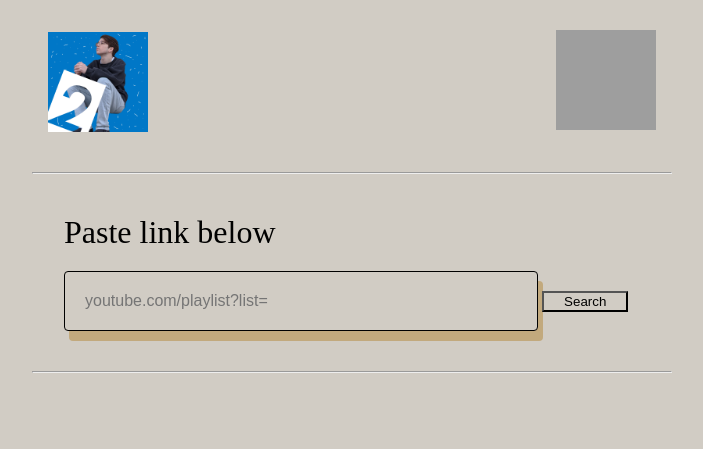
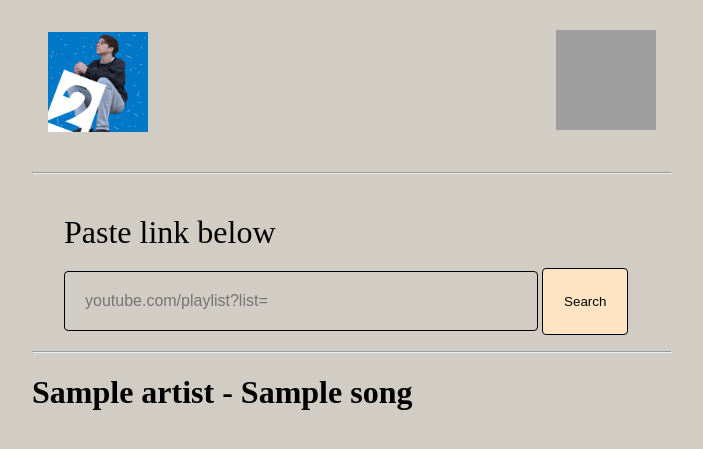
Before and after one commit to clavesi/ytplaylist-music-copyright, a Flask app: template templates/main.html in a window 1280 px wide. Shown: the top 449 px of the page, without its empty margins (288-991 px from the left). Run offline with Flask 2, Linux system fonts and the light colour scheme; the template is opened without the code that fills it: most values are stand-ins (such as "Sample title", 1, 10 or a date in 2020); some libraries are stand-ins or nearby versions; grey boxes are pictures that could not be loaded.

Commit message:
AJAX, process videos, return html

```diff
--- a/app.py
+++ b/app.py
@@ -1,20 +1,39 @@
-from flask import Flask, render_template
-import youtube_dl
+from os import error
+from flask import Flask, render_template, request
+import youtube_dl, time, json, flask
 
 app = Flask(__name__)
 
 @app.route('/')
-def hello():
-    url = 'https://www.youtube.com/watch?v=kOZoLTQzpfg'
+def index():
+    # https://colorpalettes.net/color-palette-4221/
+    return render_template('main.html')
 
+@app.route('/process', methods=['POST'])
+def process():
+    # test - https://www.youtube.com/playlist?list=PLyEROMcux1lU6vV-axvuv52ldd5m3nwWG
+    # real - https://www.youtube.com/playlist?list=PLyEROMcux1lW4ybgltuzB2W-cmzCViSpR
+    # url = 'https://www.youtube.com/playlist?list=PLyEROMcux1lU6vV-axvuv52ldd5m3nwWG'
+    url = request.form['link']
+
+    # Extract videos from playlist and get info
     ydl = youtube_dl.YoutubeDL({})
     with ydl:
-        video = ydl.extract_info(url, download=False)
-    # print('{} - {}'.format(video['artist'], video['track']))
-    # https://colorpalettes.net/color-palette-4221/
+        extraction = ydl.extract_info(url, download=False)
+        videos = extraction['entries']
 
-    # return render_template('main.html', artist=video['artist'], song=video['track'])
-    return render_template('main.html')
+    # Search videos for any obvious copyright
+    copyrightedVideos = []
+    for video in videos:
+        try:
+            if video['artist'] != None:
+                copyrightedVideos.append([video['artist'], video['track'], video['webpage_url']])
+        except error:
+            print(error)
+
+    # print(f'{len(copyrightedVideos)} out of {len(videos)} videos had obvious copyrighted music')
+    # print(copyrightedVideos)
+    return render_template('videos.html', videos=copyrightedVideos)
 
 if __name__ == "__main__":
     app.run(debug=True)
--- a/static/css/main.css
+++ b/static/css/main.css
@@ -49,6 +49,7 @@ section {
 
 .link_box {
     width: 100%;
+    height: 5em;
 }
 
 .input input {
@@ -56,11 +57,14 @@ section {
     font-size: 1em;
     border: 1px solid black;
     border-radius: 4px;
-    box-shadow: 5px 10px #c2a97d;
     margin: 20px 0px;
     padding: 20px;
 }
 
 .input button {
+    background-color: bisque;
     width: 15%;
+    height: 5em;
+    border: 1px solid black;
+    border-radius: 4px;
 }
--- a/templates/main.html
+++ b/templates/main.html
@@ -8,6 +8,16 @@
     <meta name="viewport" content="width=device-width, initial-scale=1.0">
     <title>Playlist Copyright Detection</title>
     <link rel="stylesheet" href="{{ url_for('static', filename='css/main.css') }}">
+
+    <script type="text/javascript" src="https://ajax.googleapis.com/ajax/libs/jquery/2.1.3/jquery.min.js"> </script>
+    <script type=text/javascript>
+        $(function() {
+            $("#mybutton").click(function (event) {
+                $.getJSON('/process', { }, function(data) { });
+                return true;
+            });
+        });
+    </script>
 </head>
 
 <body>
@@ -22,12 +32,12 @@
 
     <section>
         <div class="container">
-            <form action="">
+            <form action="{{ url_for('process') }}" method="POST">
                 <div class="input">
                     <label for"link">Paste link below</label>
                     <div class="link_box">
                         <input type="text" name="link" id="link" placeholder="youtube.com/playlist?list=" required>
-                        <button type="submit">Search</button>
+                        <button type="submit" id="mybutton" name="mybutton">Search</button>
                     </div>
                 </div>
             </form>
@@ -35,6 +45,10 @@
     </section>
 
     <hr>
+
+    <div class="videos">
+        <h1>{{ artist }} - {{ song }} </h1>
+    </div>
 </body>
 
 </html>
```
Also changed, not shown: templates/videos.html (added, +14 -0 lines), 1 other file.
